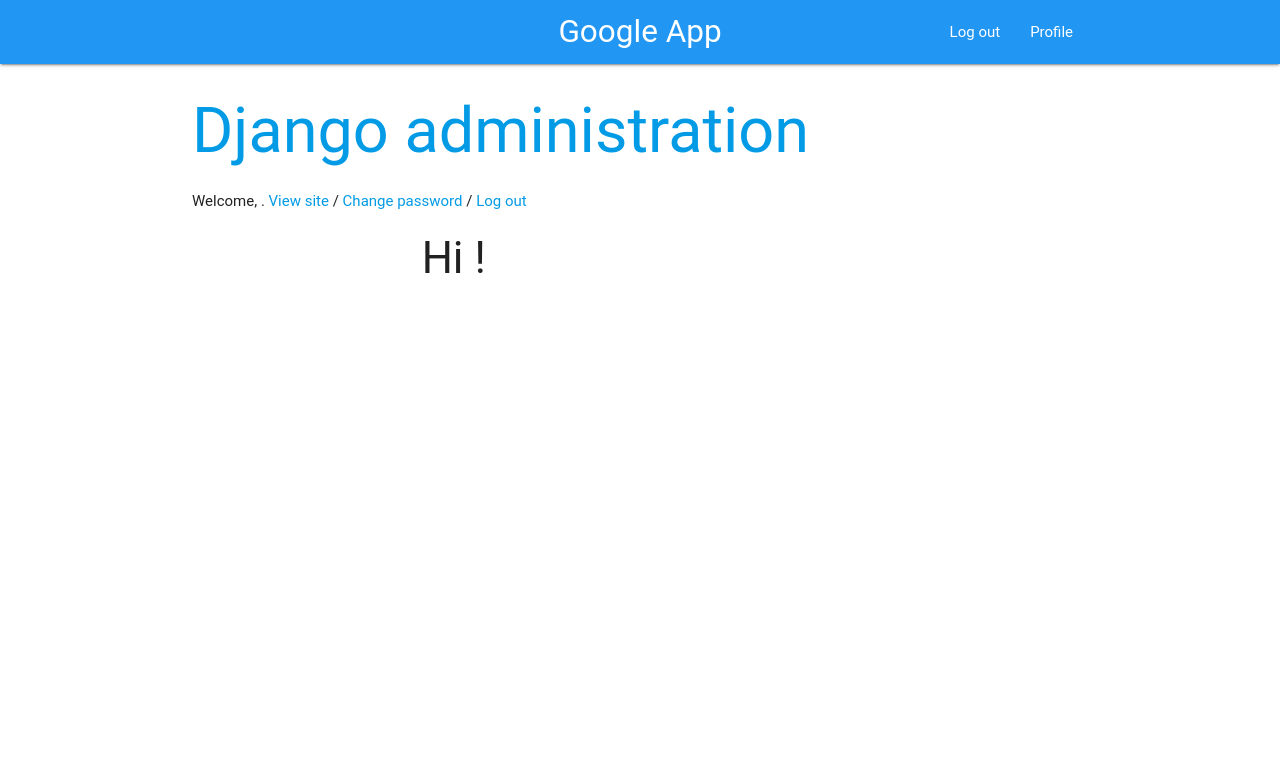
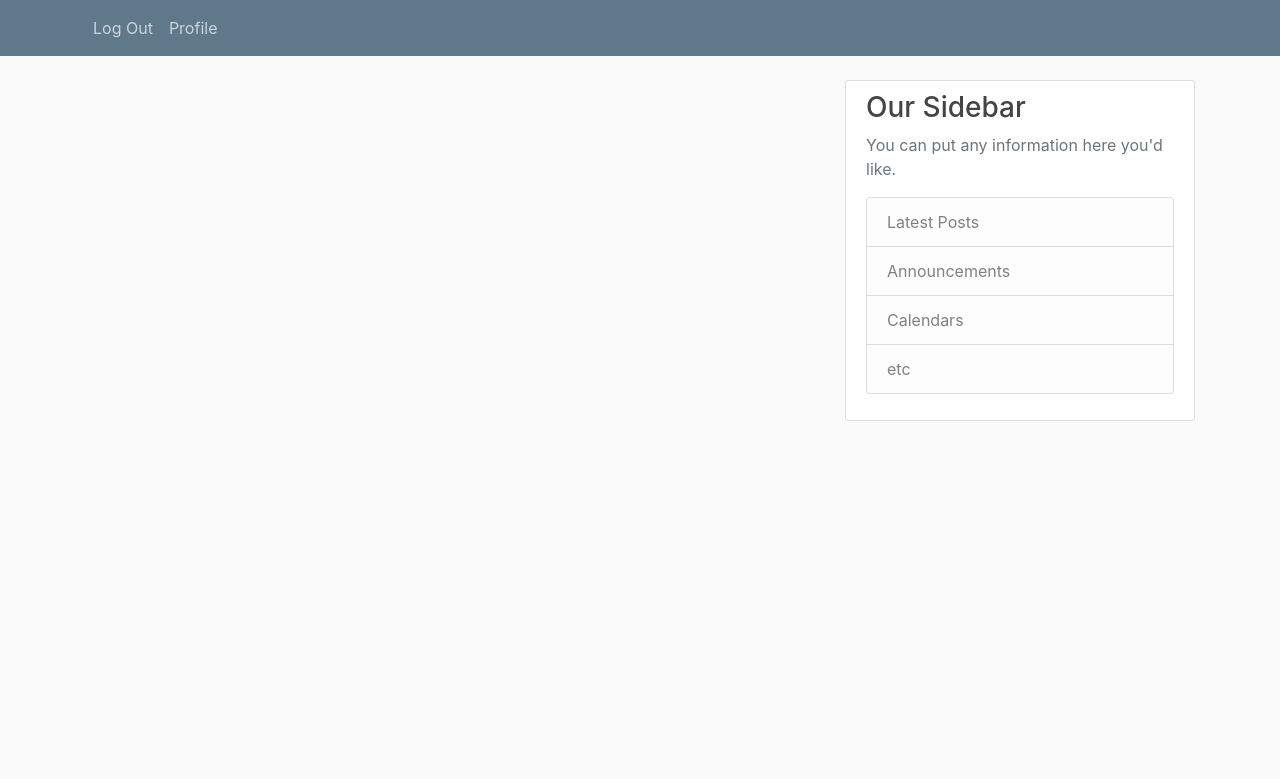
Before and after one commit to dotanalter/Django, a Django app: page / in a window 1280 px wide. Shown: the top 779 px of the page. Run offline with Django 3.2, Linux system fonts and the light colour scheme; a user stored in the database is signed in; some libraries are stand-ins or nearby versions; some web fonts are replaced.

Commit message:
last update

```diff
--- a/home/models.py
+++ b/home/models.py
@@ -2,6 +2,7 @@
 from django.contrib.auth.models import User
 from django.db.models.signals import post_save
 from django.dispatch import receiver
+
 class Profile(models.Model):
     user = models.OneToOneField(User, on_delete=models.CASCADE, unique=True, null=False, db_index=True)
     bio = models.TextField(max_length=500, blank=True)
@@ -13,6 +14,7 @@
 def create_user_profile(sender, instance, created, **kwargs):
     if created:
         Profile.objects.create(user=instance)
+
 @receiver(post_save, sender=User)
 def save_user_profile(sender, instance, **kwargs):
     instance.profile.save()
--- /dev/null
+++ b/home/static/home/main.css
@@ -0,0 +1,84 @@
+body {
+  background: #fafafa;
+  color: #333333;
+  margin-top: 5rem;
+}
+
+h1, h2, h3, h4, h5, h6 {
+  color: #444444;
+}
+
+ul {
+  margin: 0;
+}
+
+.bg-steel {
+  background-color: #5f788a;
+}
+
+.site-header .navbar-nav .nav-link {
+  color: #cbd5db;
+}
+
+.site-header .navbar-nav .nav-link:hover {
+  color: #ffffff;
+}
+
+.site-header .navbar-nav .nav-link.active {
+  font-weight: 500;
+}
+
+.content-section {
+  background: #ffffff;
+  padding: 10px 20px;
+  border: 1px solid #dddddd;
+  border-radius: 3px;
+  margin-bottom: 20px;
+}
+
+.article-title {
+  color: #444444;
+}
+
+a.article-title:hover {
+  color: #428bca;
+  text-decoration: none;
+}
+
+.article-content {
+  white-space: pre-line;
+}
+
+.article-img {
+  height: 65px;
+  width: 65px;
+  margin-right: 16px;
+}
+
+.article-metadata {
+  padding-bottom: 1px;
+  margin-bottom: 4px;
+  border-bottom: 1px solid #e3e3e3
+}
+
+.article-metadata a:hover {
+  color: #333;
+  text-decoration: none;
+}
+
+.article-svg {
+  width: 25px;
+  height: 25px;
+  vertical-align: middle;
+}
+
+.account-img {
+  height: 125px;
+  width: 125px;
+  margin-right: 20px;
+  margin-bottom: 16px;
+}
+
+.account-heading {
+  font-size: 2.5rem;
+}
--- a/home/templates/base.html
+++ /dev/null
@@ -1,28 +0,0 @@
-{% load static %}
-<html>
-<head>
- <!-- Materialize CSS -->
- <link rel="stylesheet" href="https://cdnjs.cloudflare.com/ajax/libs/materialize/0.97.7/css/materialize.min.css">
- <script src="https://cdnjs.cloudflare.com/ajax/libs/materialize/0.97.7/js/materialize.min.js"></script>
- <!-- Material icons -->
- <link href="https://fonts.googleapis.com/icon?family=Material+Icons" rel="stylesheet">
-</head>
-<title>Django</title>
-{% if user.is_authenticated %}
-<div class="navbar-fixed">
-    <nav class="blue">
-        <div class="nav-wrapper container">
-            <a href="/" class="brand-logo center">Google App</a>
-            <ul id="nav-mobile" class="right hide-on-med-and-down">
-                <li><a href="/account/logout">Log out</a></li>
-                <li><a href="/profile">Profile</a></li>
-            </ul>
-        </div>
-    </nav>
-</div>
-{% endif %}
-<div class="container">
-    {% block content %}
-    {% endblock %}
-</div>
-</html>
--- a/home/templates/home.html
+++ b/home/templates/home.html
@@ -1,20 +1,65 @@
-{% extends 'base.html' %}
-{% block content %}
-    <div id="header">
-        <div id="branding">
-<h1 id="site-name"><a href="/admin/">Django administration</a></h1>
+
+{% load static %}
+<!DOCTYPE html>
+<html>
+<head>
+
+    <!-- Required meta tags -->
+    <meta charset="utf-8">
+    <meta name="viewport" content="width=device-width, initial-scale=1, shrink-to-fit=no">
+
+    <!-- Bootstrap CSS -->
+    <link rel="stylesheet" href="https://maxcdn.bootstrapcdn.com/bootstrap/4.0.0/css/bootstrap.min.css" integrity="sha384-Gn5384xqQ1aoWXA+058RXPxPg6fy4IWvTNh0E263XmFcJlSAwiGgFAW/dAiS6JXm" crossorigin="anonymous">
+
+    <link rel="stylesheet" type="text/css" href="{% static 'home/main.css' %}">
+
+    {% if title %}
+        <title>Django Blog - {{ title }}</title>
+    {% else %}
+        <title>Django Blog</title>
+    {% endif %}
+</head>
+<body>
+    <header class="site-header">
+      <nav class="navbar navbar-expand-md navbar-dark bg-steel fixed-top">
+        <div class="container">
+          <button class="navbar-toggler" type="button" data-toggle="collapse" data-target="#navbarToggle" aria-controls="navbarToggle" aria-expanded="false" aria-label="Toggle navigation">
+          <span class="navbar-toggler-icon"></span>
+          </button>
+            <!-- Navbar Right Side -->
+            <div class="navbar-nav">
+              <a class="nav-item nav-link" href="/account/logout/">Log Out</a>
+              <a class="nav-item nav-link" href="/profile/">Profile</a>
+            </div>
+          </div>
         </div>
-        <div id="user-tools">
-                Welcome,
-                <strong>{{ user.first_name }}</strong>.
-                    <a href="/">View site</a> /
-                <a href="/admin/password_change/">Change password</a> /
-                <a href="/admin/logout/">Log out</a>
+      </nav>
+    </header>
+    <main role="main" class="container">
+      <div class="row">
+        <div class="col-md-8">
+          {% block content %}{% endblock %}
         </div>
-    </div>
-<div class="row">
- <div class="col s12 m6 offset-m3">
-  <H3>Hi {{ user.first_name }}!</H3>
- </div>
-</div>
-{% endblock %}
+        <div class="col-md-4">
+          <div class="content-section">
+            <h3>Our Sidebar</h3>
+            <p class='text-muted'>You can put any information here you'd like.
+              <ul class="list-group">
+                <li class="list-group-item list-group-item-light">Latest Posts</li>
+                <li class="list-group-item list-group-item-light">Announcements</li>
+                <li class="list-group-item list-group-item-light">Calendars</li>
+                <li class="list-group-item list-group-item-light">etc</li>
+              </ul>
+            </p>
+          </div>
+        </div>
+      </div>
+    </main>
+
+    <!-- Optional JavaScript -->
+    <!-- jQuery first, then Popper.js, then Bootstrap JS -->
+    <script src="https://code.jquery.com/jquery-3.2.1.slim.min.js" integrity="sha384-KJ3o2DKtIkvYIK3UENzmM7KCkRr/rE9/Qpg6aAZGJwFDMVNA/GpGFF93hXpG5KkN" crossorigin="anonymous"></script>
+    <script src="https://cdnjs.cloudflare.com/ajax/libs/popper.js/1.12.9/umd/popper.min.js" integrity="sha384-ApNbgh9B+Y1QKtv3Rn7W3mgPxhU9K/ScQsAP7hUibX39j7fakFPskvXusvfa0b4Q" crossorigin="anonymous"></script>
+    <script src="https://maxcdn.bootstrapcdn.com/bootstrap/4.0.0/js/bootstrap.min.js" integrity="sha384-JZR6Spejh4U02d8jOt6vLEHfe/JQGiRRSQQxSfFWpi1MquVdAyjUar5+76PVCmYl" crossorigin="anonymous"></script>
+</body>
+</html>
--- a/home/templates/profile.html
+++ b/home/templates/profile.html
@@ -1,14 +1,12 @@
-{% extends 'base.html' %}
-{% block content %}
+
 <div class=”row”>
  <div class="col s12 m6 offset-m3">
  <H3>Hi {{ user.first_name }}!</H3>
  </div>
 </div>
-<form method=”post”>
+<form action="" method=”post”>
  {% csrf_token %}
  {{ user_form.as_p }}
  {{ profile_form.as_p }}
  <button type=”submit”>Save changes</button>
 </form>
-{% endblock %}
--- a/home/urls.py
+++ b/home/urls.py
@@ -2,6 +2,6 @@
 from . import views
 urlpatterns = [
     url(r'^$', views.Home),
-    url(r'^profile/$', views.update_profile),
+    url(r'^profile/$', views.update_profile, name='update_profile'),
     url(r'^account/logout/$', views.Logout),
 ]
--- a/home/views.py
+++ b/home/views.py
@@ -7,10 +7,13 @@
 from django.db import transaction
 from .models import Profile
 from .forms import UserForm,ProfileForm
+
 @login_required
 def Home(request):
     return render(request, 'home.html')
 @login_required
+
+
 @transaction.atomic
 def update_profile(request):
     if request.method == 'POST':
@@ -21,7 +24,7 @@
             profile_form.save()
             return HttpResponseRedirect('/')
         else:
-            return HttpResponseRedirect('/')
+            return render('login.html')
     else:
         user_form = UserForm(instance=request.user)
         profile_form = ProfileForm(instance=request.user.profile)
@@ -29,6 +32,7 @@
         'user_form': user_form,
         'profile_form': profile_form
     })
+
 def Logout(request):
     logout(request)
     return HttpResponseRedirect('/')
--- a/login/settings.py
+++ b/login/settings.py
@@ -154,5 +154,5 @@
 ]
 LOGIN_URL = '/account/login/'
 
-SOCIAL_AUTH_GOOGLE_OAUTH2_KEY = '461973402253-nuhu4or08bnupo2okfak6li29nk738tt.apps.googleusercontent.com'  # Paste CLient Key
-SOCIAL_AUTH_GOOGLE_OAUTH2_SECRET = 'PIqnCb0sr0wVCh-JMQsrtW9J'  # Paste Secret Key
+SOCIAL_AUTH_GOOGLE_OAUTH2_KEY = '292640677415-2ik0q2m2uv2rjssqvo21g7croejnfs3b.apps.googleusercontent.com'  # Paste CLient Key
+SOCIAL_AUTH_GOOGLE_OAUTH2_SECRET = 'Mh4fGUs5kSN4GN7nw89M9Yit'  # Paste Secret Key
```
Also changed, not shown: home/templates/registration/login.html (+63 -17 lines), db.sqlite3.
